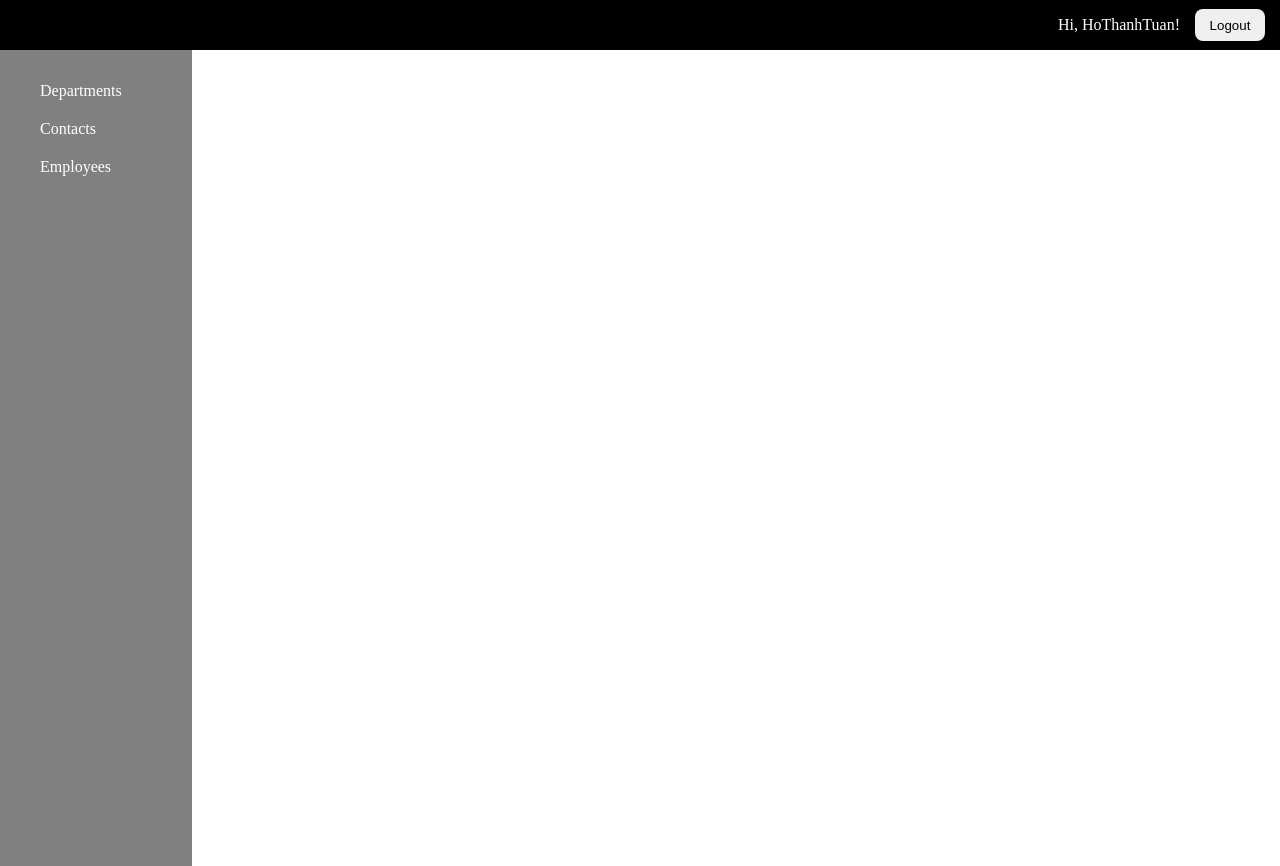
After one commit to hothanhtuan1209/python-training, a Django app: page /authentication/departments_list in a window 1280 px wide. The commit adds this page. Run offline with Django 4.2, Linux system fonts and the light colour scheme; a user stored in the database is signed in.

Commit message:
Update deparments list page

```diff
--- /dev/null
+++ b/django/manager_employees/templates/departments_list.html
@@ -0,0 +1,89 @@
+<!DOCTYPE html>
+<html lang="en">
+<head>
+    <meta charset="UTF-8">
+    <meta name="viewport" content="width=device-width, initial-scale=1.0">
+    <title>Department_list</title>
+</head>
+
+<style>
+    html,
+    body {
+        height: 100%;
+        margin: 0;
+    }
+
+    .sidebar {
+        background-color: grey;
+        padding: 16px 0 0;
+        height: 100%;
+        width: 15%;
+        z-index: 600;
+    }
+
+    .sidebar-list {
+        list-style: none;
+    }
+
+    .sidebar-item {
+        margin-bottom: 20px;
+    }
+
+    .item-link {
+        color: white;
+        text-decoration: none;
+        margin-bottom: 20px;
+    }
+
+    .header{
+        background-color: black;
+        display: flex;
+        justify-content: flex-end;
+    }
+
+    .header-wrapper{
+        display: flex;
+        align-items: center;
+    }
+
+    .header-button {
+        border-radius: 8px;
+        width: 70px;
+        height: 32px;
+        border: none;
+        margin: 0 15px;
+    }
+
+    .header-notify{
+        color: white
+    }
+</style>
+
+<body>
+
+    <header class="header">
+        <div class="header-wrapper">
+            {% csrf_token %}
+    <p class="header-notify">Hi, {{ user.username }}!</p>
+    <form method="post" action="{% url 'user_logout' %}">
+        {% csrf_token %}
+        <button class="header-button" type="submit">Logout</button>
+        </div>
+    </header>
+    <!-- SIDEBAR -->
+    <nav class="sidebar">
+        <ul class="sidebar-list">
+            <li class="sidebar-item">
+                <a class="item-link" href="#">Departments</a>
+            </li>
+            <li class="sidebar-item">
+                <a class="item-link" href="#">Contacts</a>
+            </li>
+            <li class="sidebar-item">
+                <a class="item-link" href="#">Employees</a>
+            </li>
+        </ul>
+    </nav>
+</body>
+
+</html>
```
Also changed, not shown: django/manager_employees/templates/home.html (deleted, +0 -16 lines), django/manager_employees/templates/login.html (+13 -4 lines).
